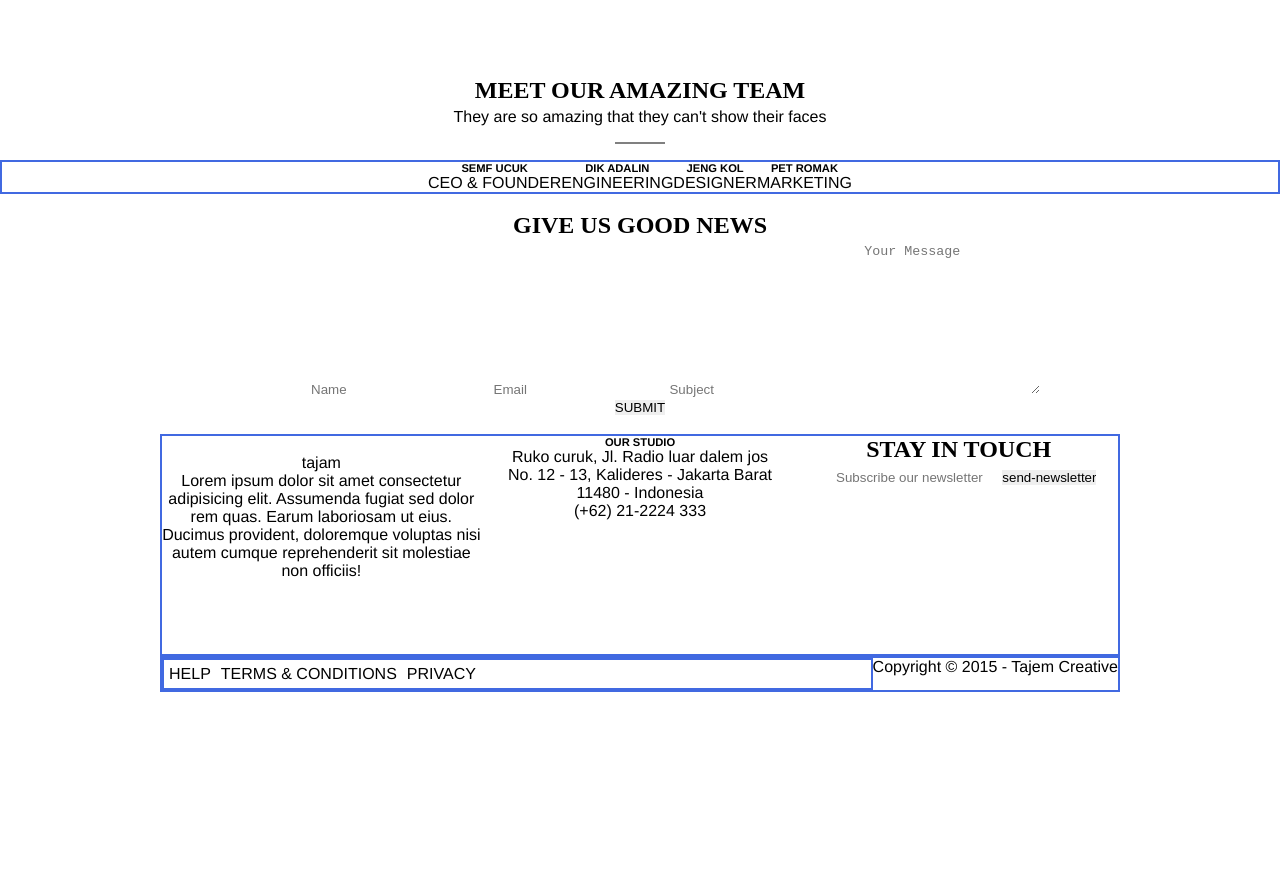
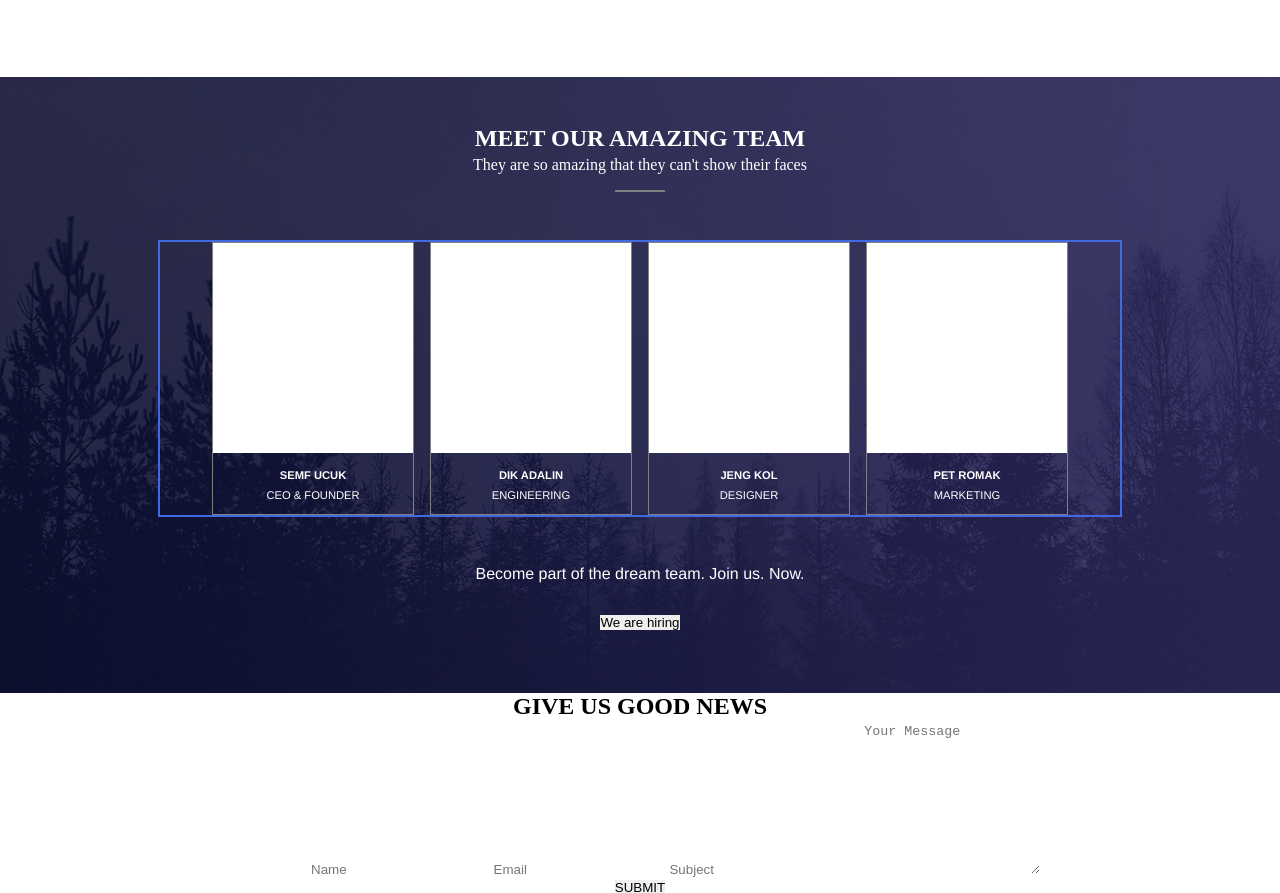
Before and after one commit to hangingpulse/WBS-Tajam-Project, a plain HTML site: page index.html in a window 1280 px wide. Shown: the part 1650-2543 px from the top of the page. Before the commit the page ends 2342 px from the top, so only its background shows below. Drawn offline with Linux system fonts and the light colour scheme.

Commit message:
Adds more styles

```diff
--- a/index.html
+++ b/index.html
@@ -114,9 +114,9 @@
 
       <section id="team">
         <h2>Meet our amazing team</h2>
-        <p>They are so amazing that they can't show their faces</p>
+        <p class="sub-headline">They are so amazing that they can't show their faces</p>
         <hr />
-        <div class="container">
+        <div class="photos container">
           <div class="photo-box">
             <div class="photo-placeholder"></div>
             <h3>Semf Ucuk</h3>
@@ -138,8 +138,8 @@
             <p>MARKETING</p>
           </div>
         </div>
-        <p></p>
-        <button></button>
+        <p>Become part of the dream team. Join us. Now.</p>
+        <button>We are hiring</button>
       </section>
 
       <!-- beginning of contact section -->
--- a/style.css
+++ b/style.css
@@ -152,6 +152,44 @@ hr {
 
   /* team section  */
 
+#team {
+    background-image: url('img/bgk-header.png');
+    background-size: cover;
+    height: 520px;
+    color: white;
+    padding: 3rem;
+}
+
+.photos {
+    max-width: 960px;
+    margin: 3rem auto;
+    flex-wrap: wrap;
+}
+
+.photo-box {
+    color: white;
+    margin: 0 0.5rem;
+    border: 1px solid grey;
+}
+
+.photo-box p {
+    font-size: 0.7rem;
+    font-weight: 100;
+    margin: 0.5rem 0 0.8rem 0;
+}
+
+.photo-placeholder {
+    width: 200px;
+    height: 210px;
+    background: white;
+    margin-bottom: 1rem;
+}
+
+#team button {
+    margin-top: 2rem;
+}
+
+
   /* contact section  */
 
   /* footer section (roberto)  */
```
